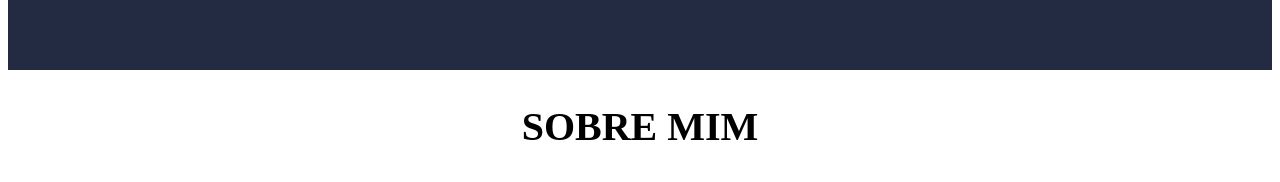
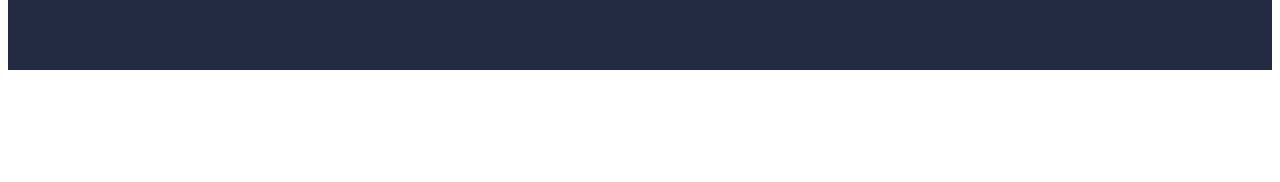
Before and after one commit to heltonricardo/svelte-secomp-sxs, a Svelte app: page / in a window 1280 px wide. Shown: the part 738-920 px from the top of the page. Built offline with nearby package versions, Linux system fonts and the light colour scheme; the HTML template or start-up script is replaced by a standard one.

Commit message:
Adicionando uma divisao Depois da capa e antes do rodape (Divisao, App)

```diff
--- a/src/App.svelte
+++ b/src/App.svelte
@@ -2,9 +2,12 @@
 	import Capa from "./Capa.svelte";
 	import Secao from "./Secao.svelte";
 	import Rodape from "./Rodape.svelte";
+	import Divisao from "./Divisao.svelte";
 </script>
 
 <Capa />
+
+<Divisao />
 
 <Secao titulo="Sobre Mim" centralizarTexto={true}>
 	<p>
@@ -87,4 +90,6 @@
 	</ul>
 </Secao>
 
+<Divisao />
+
 <Rodape />
--- /dev/null
+++ b/src/Divisao.svelte
@@ -0,0 +1,7 @@
+<div class="espaco" />
+
+<style>
+    .espaco {
+        height: 70px;
+    }
+</style>
```
